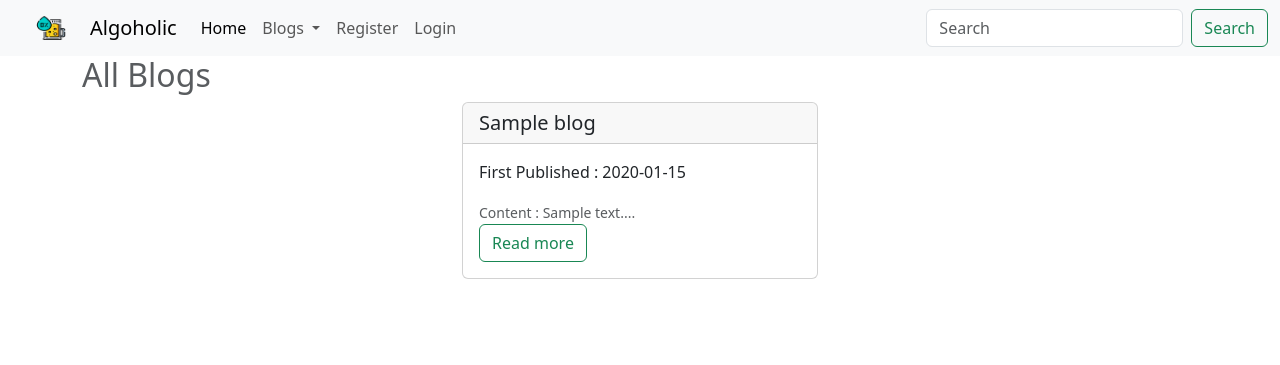
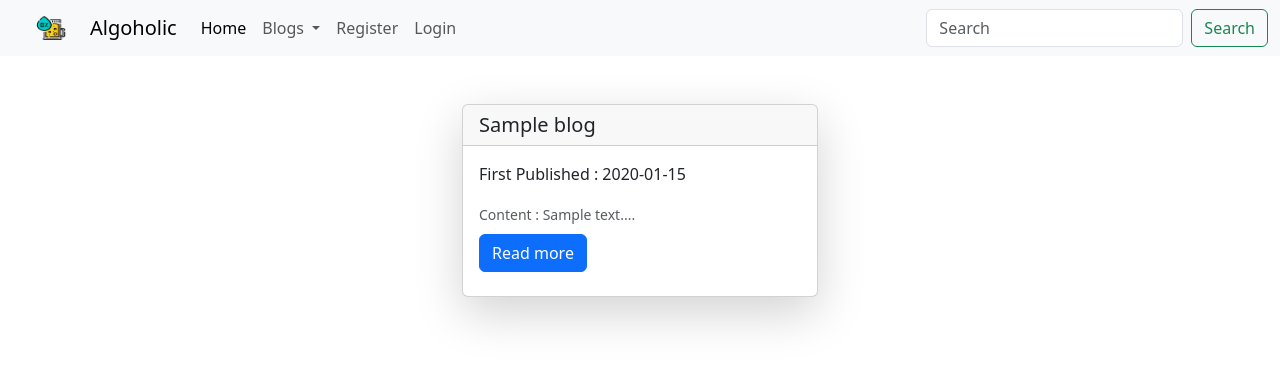
Before and after one commit to sourabhsinha396/fastapi-blog, a FastAPI app: template backend/templates/blog/home.html in a window 1280 px wide. Shown: the top 365 px of the page. Run offline with FastAPI, Linux system fonts and the light colour scheme; the template is opened without the code that fills it: most values are stand-ins (such as "Sample title", 1, 10 or a date in 2020); parts of the project's set-up code (start-up, migrations or seed data) failed here and were passed over.

Commit message:
refactor ui elements

```diff
--- a/backend/db/repository/blog.py
+++ b/backend/db/repository/blog.py
@@ -43,4 +43,4 @@ def delete_blog(id: int, author_id: int, db: Session):
         return {"error": "Only the author can delete a blog"}
     blog_in_db.delete()
     db.commit()
-    return {"msg": f"deleted blog with id {id}"}
+    return {"msg": f"Deleted blog with id {id}"}
--- a/backend/templates/auth/login.html
+++ b/backend/templates/auth/login.html
@@ -26,7 +26,7 @@
                 <label>Password</label>
                 <input type="password" required placeholder="Enter your password" value="{{password}}" name="password" class="form-control mb-2">
 
-                <button type="submit" class="btn btn-outline-success">Login</button>
+                <button type="submit" class="btn btn-primary">Login</button>
             </form>
         </div>
         <div class="col-3"></div>
--- a/backend/templates/auth/register.html
+++ b/backend/templates/auth/register.html
@@ -26,7 +26,7 @@
                 <label>Password</label>
                 <input type="password" required placeholder="Choose a secure password" value="{{password}}" name="password" class="form-control mb-2">
 
-                <button type="submit" class="btn btn-outline-success">Create an Account</button>
+                <button type="submit" class="btn btn-primary">Create an Account</button>
             </form>
         </div>
         <div class="col-3"></div>
--- a/backend/templates/blog/create_blog.html
+++ b/backend/templates/blog/create_blog.html
@@ -26,7 +26,7 @@
                 <label>Content</label>
                 <textarea name="content" class="form-control mb-2">{{content}}</textarea>
 
-                <button type="submit" class="btn btn-outline-success">Submit for Review</button>
+                <button type="submit" class="btn btn-primary">Submit for Review</button>
             </form>
         </div>
         <div class="col-3"></div>
--- a/backend/templates/blog/home.html
+++ b/backend/templates/blog/home.html
@@ -8,12 +8,12 @@
 
 {% block content %}
 <div class="container">
-    <h2 class="text-muted">All Blogs</h1>
-    <div class="row justify-content-center">
+    <!-- <h2 class="text-muted">All Blogs</h1> -->
+    <div class="row justify-content-center my-5">
 
         {% for blog in blogs %}
         <div class="col-sm-4 mb-4">
-          <div class="card">
+          <div class="card shadow-lg">
             <div class="card-header">
                 <h5 class="card-text">{{ blog.title }}</h5>
             </div>
@@ -21,7 +21,7 @@
               <p class="card-text">First Published : {{blog.created_at.strftime('%Y-%m-%d')}}</p>
               <small class="card-text text-muted">Content : {{blog.content[:60]}}...</small>
               <br>
-              <a href="/app/blog/{{blog.id}}" class="btn btn-outline-success">Read more</a>
+              <a href="/app/blog/{{blog.id}}" class="btn btn-primary my-2">Read more</a>
             </div>
           </div>
         </div>
```
